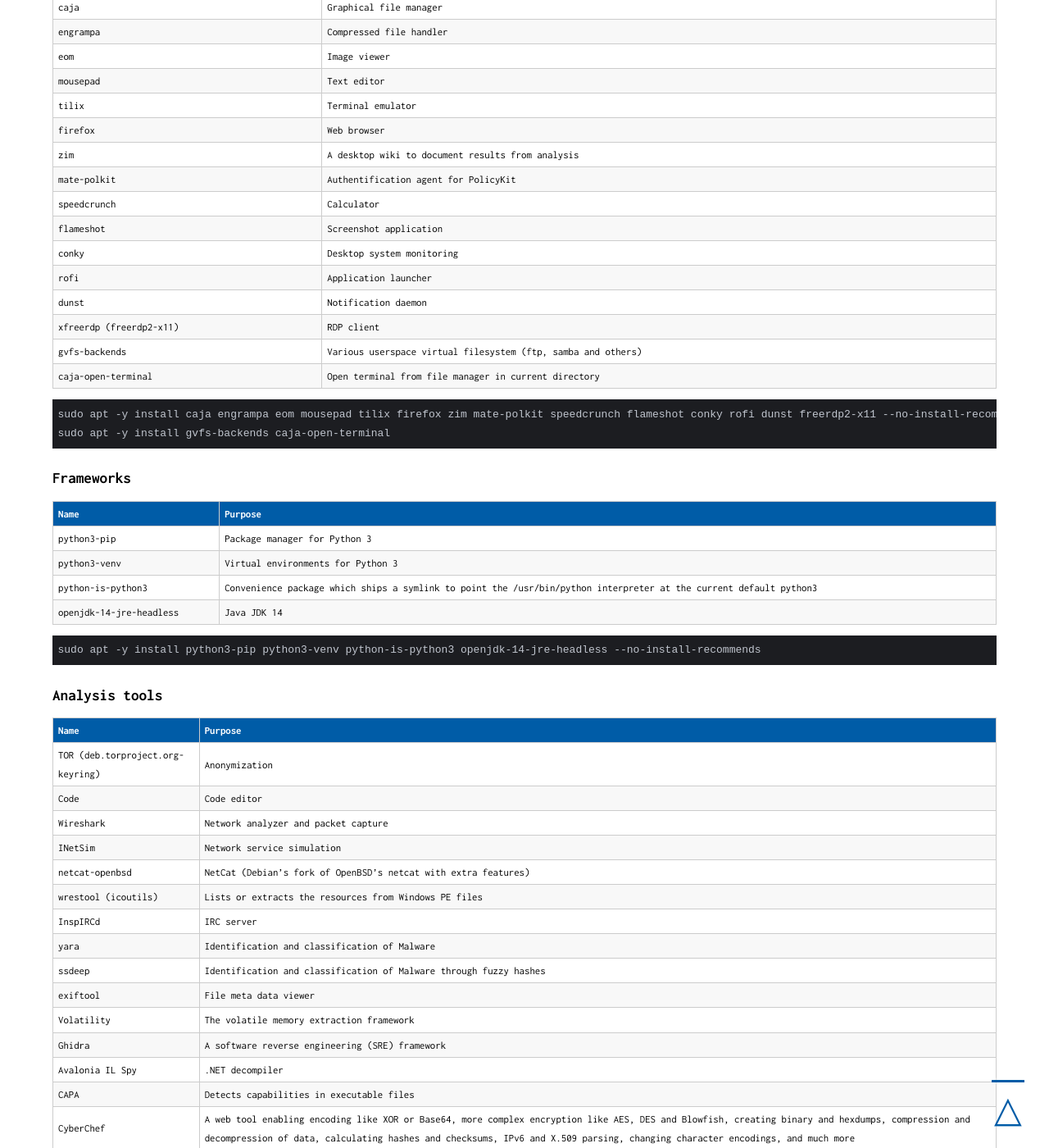
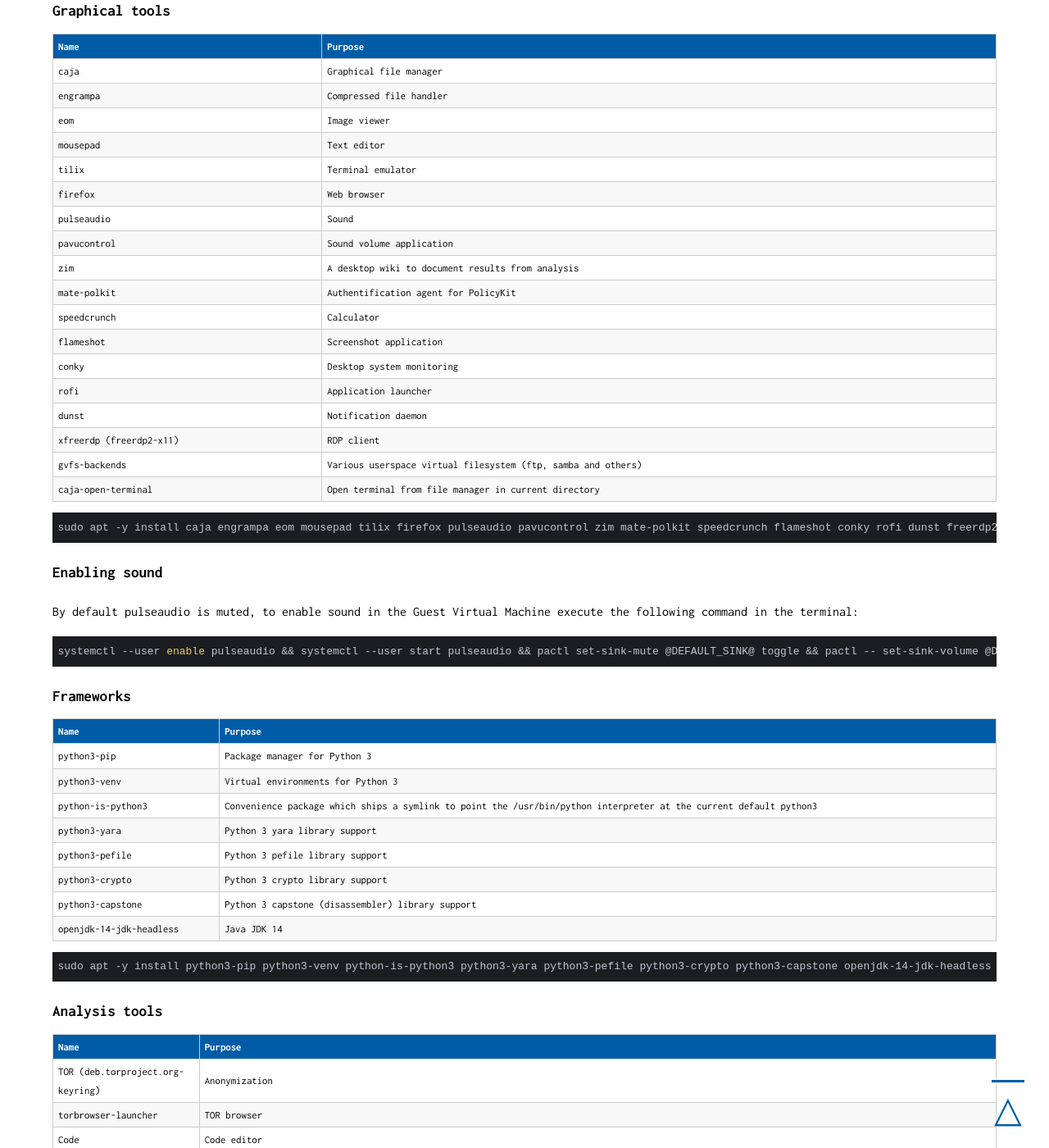
Before and after one commit to qwertzy-antonio-godinho/qwertzy-antonio-godinho.github.io, a Jekyll site: the page built from _posts/2021-02-08-Malware-Lab-Part-II.md, in a window 1280 px wide and 1400 px high, scrolled down 14416 px. Shown: the whole window at 82% size. Built offline with Jekyll 4.4.1, drawn with Linux system fonts in a browser that asks for light colours; some of the changed text lies outside the part shown.

Commit message:
fixes sound

```diff
--- a/_posts/2021-02-08-Malware-Lab-Part-II.md
+++ b/_posts/2021-02-08-Malware-Lab-Part-II.md
@@ -69,7 +69,7 @@
 
 ## Configuration of the Gateway virtual machine
 
-<pre><code class="bash">VBoxManage modifyvm "Gateway" --memory 4096 --vram 128 --nic1 nat --nic2 intnet --intnet2 "malnet" --nicpromisc2 allow-vms --cpus 4 --graphicscontroller vmsvga --bioslogodisplaytime 0 --clipboard-mode hosttoguest</code></pre>
+<pre><code class="bash">VBoxManage modifyvm "Gateway" --memory 4096 --vram 128 --nic1 nat --nic2 intnet --intnet2 "malnet" --nicpromisc2 allow-vms --cpus 4 --graphicscontroller vboxsvga --bioslogodisplaytime 0 --clipboard-mode hosttoguest --audioout on</code></pre>
 
 - <span class="highlight-green">memory</span> sets 4 Giga-bytes of memory for the Virtual Machine (anything less than 2 Gyga-bytes is not recommended),
 - <span class="highlight-green">vram</span> sets 128 Mega-bytes of Video Card memory (16 Mega-bytes is also acceptable),
@@ -78,9 +78,10 @@
 - <span class="highlight-green">nicproperty2</span> Network Card Interface number 2 will use the previously created internal network "malnet" on NIC 2,
 - <span class="highlight-green">nicpromisc2</span> Network Card Interface number 2 will be set with Promiscuous Mode set to "Allow-VMs" (to allow the VM to capture the network traffic in the network),
 - <span class="highlight-green">cpus</span> I'm using 4 CPUs (depending on your hardware you might use less CPUs, these map to CPU cores on your physical hardware),
-- <span class="highlight-green">graphicscontroller</span> is set to "vmsvga",
+- <span class="highlight-green">graphicscontroller</span> is set to "vboxsvga" (in case there are issues with the display try "vmsvga" instead),
 - <span class="highlight-green">bioslogodisplaytime</span> set to 0 to disable the BIOS logo,
-- <span class="highlight-green">clipboard-mode</span> set to hosttoguest to allow copy and paste from the Host machine to the Guest Virtual Machine (allows for easy copy and paste of any scripts to configure the VM post OS installation, can later be disabled when the functionality is not needed).
+- <span class="highlight-green">clipboard-mode</span> set to hosttoguest to allow copy and paste from the Host machine to the Guest Virtual Machine (allows for easy copy and paste of any scripts to configure the VM post OS installation, can later be disabled when the functionality is not needed),
+- <span class="highlight-green">audioout</span> audioout is set to on.
 
 ## Creating a virtual Hard-Disk file
 
@@ -319,6 +321,8 @@
 mousepad | Text editor
 tilix | Terminal emulator
 firefox | Web browser
+pulseaudio | Sound
+pavucontrol | Sound volume application
 zim   | A desktop wiki to document results from analysis
 mate-polkit | Authentification agent for PolicyKit
 speedcrunch | Calculator
@@ -330,8 +334,13 @@
 gvfs-backends | Various userspace virtual filesystem (ftp, samba and others)
 caja-open-terminal | Open terminal from file manager in current directory
 
-<pre><code class="bash">sudo apt -y install caja engrampa eom mousepad tilix firefox zim mate-polkit speedcrunch flameshot conky rofi dunst freerdp2-x11 --no-install-recommends
-sudo apt -y install gvfs-backends caja-open-terminal</code></pre>
+<pre><code class="bash">sudo apt -y install caja engrampa eom mousepad tilix firefox pulseaudio pavucontrol zim mate-polkit speedcrunch flameshot conky rofi dunst freerdp2-x11 gvfs-backends caja-open-terminal --no-install-recommends</code></pre>
+
+## Enabling sound
+
+By default pulseaudio is muted, to enable sound in the Guest Virtual Machine execute the following command in the terminal:
+
+<pre><code class="bash">systemctl --user enable pulseaudio && systemctl --user start pulseaudio && pactl set-sink-mute @DEFAULT_SINK@ toggle && pactl -- set-sink-volume @DEFAULT_SINK@ 80%</code></pre>
 
 ## Frameworks
 
@@ -340,15 +349,20 @@
 python3-pip | Package manager for Python 3
 python3-venv | Virtual environments for Python 3
 python-is-python3 | Convenience package which ships a symlink to point the /usr/bin/python interpreter at the current default python3
-openjdk-14-jre-headless | Java JDK 14
+python3-yara | Python 3 yara library support
+python3-pefile | Python 3 pefile library support
+python3-crypto | Python 3 crypto library support
+python3-capstone | Python 3 capstone (disassembler) library support
+openjdk-14-jdk-headless | Java JDK 14
 
-<pre><code class="bash">sudo apt -y install python3-pip python3-venv python-is-python3 openjdk-14-jre-headless --no-install-recommends</code></pre>
+<pre><code class="bash">sudo apt -y install python3-pip python3-venv python-is-python3 python3-yara python3-pefile python3-crypto python3-capstone openjdk-14-jdk-headless --no-install-recommends</code></pre>
 
 ## Analysis tools
 
  Name | Purpose
 ------|--------
 TOR (deb.torproject.org-keyring) | Anonymization
+torbrowser-launcher | TOR browser
 Code | Code editor
 Wireshark | Network analyzer and packet capture
 INetSim | Network service simulation
@@ -371,8 +386,7 @@
 Binwalk | Tool for analyzing, reverse engineering, and extracting firmware images
 RUPS | Tool to view PDF structure in a Swing GUI
 
-<pre><code class="bash">sudo apt -y install tor deb.torproject.org-keyring code wireshark inetsim --no-install-recommends
-sudo apt -y install netcat-openbsd inspircd yara ssdeep exiftool icoutils binwalk
+<pre><code class="bash">sudo apt -y install tor torbrowser-launcher deb.torproject.org-keyring code wireshark inetsim netcat-openbsd inspircd yara ssdeep exiftool upx icoutils binwalk --no-install-recommends
 git clone https://github.com/volatilityfoundation/volatility3.git /lab/tools/volatility3
 LAB_NAME="/lab/tools/avalonia-ilspy" && REPO="icsharpcode/AvaloniaILSpy" && VERSION=$(git ls-remote --tags https://github.com/"$REPO" | cut -d/ -f3- | tail -n1) && wget https://github.com/"$REPO"/releases/download/"$VERSION"/ILSpy-linux-x64-Release.zip -O "$LAB_NAME".zip && unzip "$LAB_NAME".zip -d "$LAB_NAME" && rm "$LAB_NAME".zip && chmod +x "$LAB_NAME"/ILSpy
 LAB_NAME="/lab/tools/capa" && wget $(curl -s https://api.github.com/repos/fireeye/capa/releases/latest | grep 'browser_' | cut -d\" -f4 | grep 'linux') -O "$LAB_NAME".zip && unzip "$LAB_NAME".zip -d "$LAB_NAME" && rm "$LAB_NAME".zip
@@ -672,7 +686,7 @@
 sudo apt -y install caja engrampa eom mousepad tilix conky rofi dunst firefox zim fonts-mononoki adwaita-icon-theme-full mate-polkit obconf speedcrunch flameshot kde-style-breeze qt5ct --no-install-recommends
 sudo apt -y install gvfs-backends caja-open-terminal
 printf "\nInstall build tools ...\n\n"
-sudo apt -y install build-essential python3-pip python3-venv python-is-python3 openjdk-14-jre-headless --no-install-recommends
+sudo apt -y install build-essential python3-pip python3-venv python-is-python3 openjdk-14-jdk-headless --no-install-recommends
 
 printf "\nInstall analysis tools ...\n\n"
 sudo apt -y install tor deb.torproject.org-keyring code wireshark iptables-persistent netcat-openbsd inetsim yara ssdeep exiftool inspircd --no-install-recommends
```
Also changed, not shown: other parts of _posts/2021-02-08-Malware-Lab-Part-II.md (+4 -2 lines).
